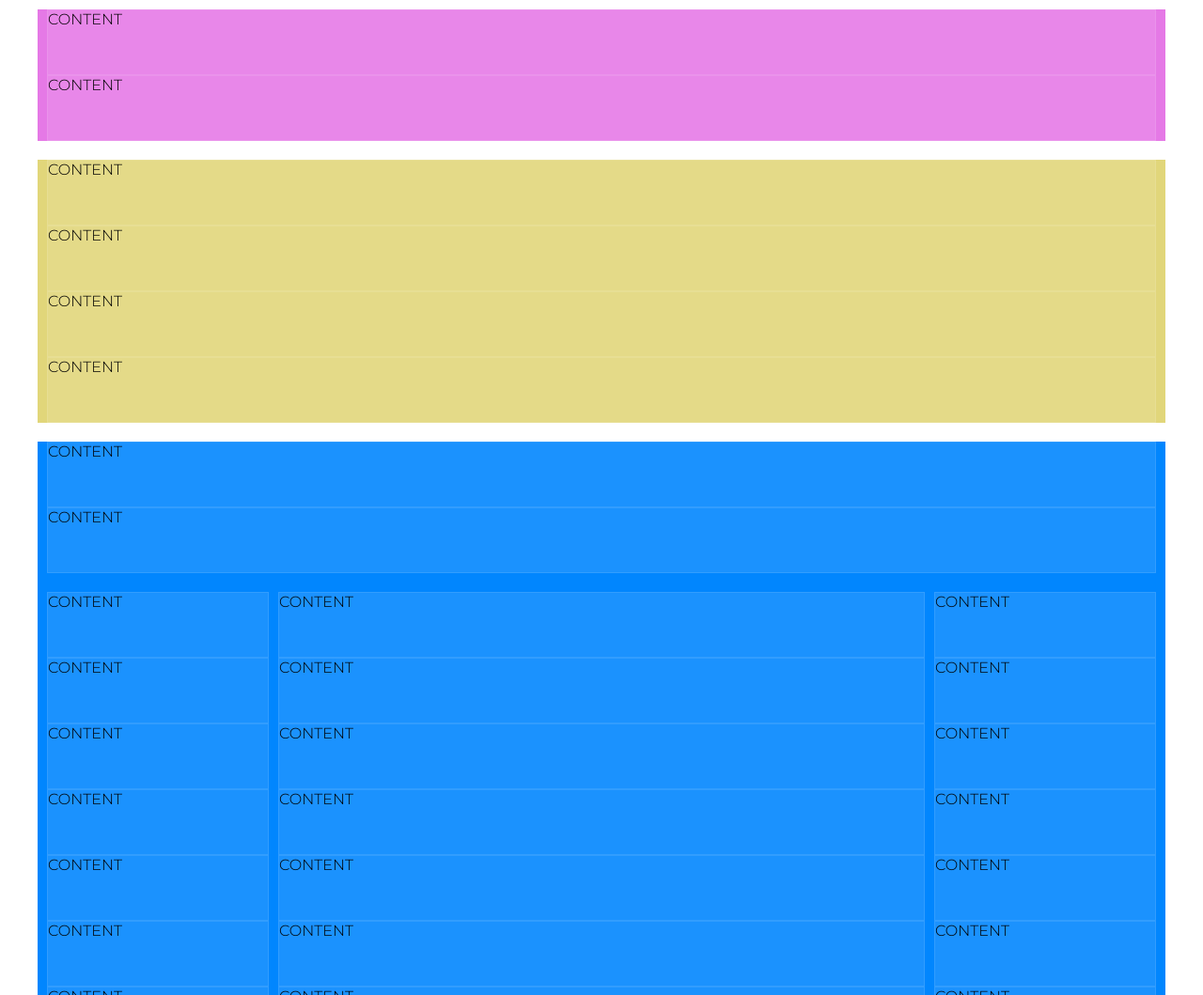
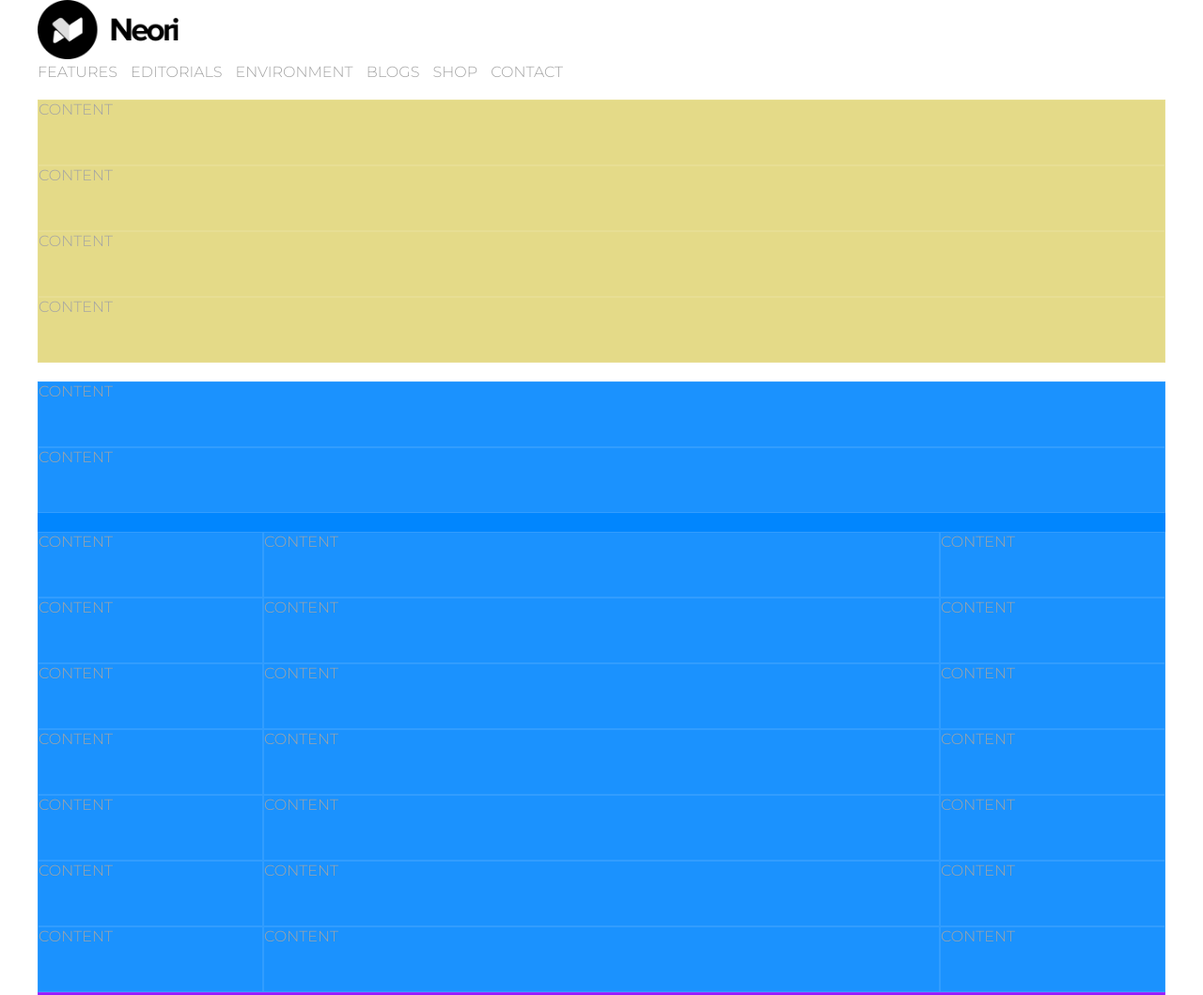
Before and after one commit to DanyMencu/htmlcss-wp, a plain HTML site: page index.html in a window 1280 px wide. Shown: the top 1059 px of the page at 94% size. Drawn offline with Linux system fonts and the light colour scheme.

Commit message:
Header create

```diff
--- a/css.style.css
+++ b/css.style.css
@@ -6,10 +6,19 @@
     font-family: 'Montserrat', sans-serif;
 }
 
+body {
+    font-size: 300;
+    color: #a4a4a4;
+}
+
 /* UTILITY */
 .container {
     max-width: 1200px;
-    margin: 10px auto 0;
+    margin: 0 auto;
+}
+
+.mb-20 {
+    margin-bottom: 20px;
 }
 
 .clearfix::after {
@@ -18,22 +27,6 @@
     clear: both;
 }
 
-.px-10 {
-    padding-left: 10px;
-    padding-right: 10px;
-}
-
-.mb-20 {
-    margin-bottom: 20px;
-}
-
-.mb-10 {
-    margin-bottom: 10px;
-}
-
-.ml-1 {
-    margin-left: 1%;
-}
 
 .content-box {
     height: 70px;
@@ -42,11 +35,30 @@
 }
 
 /* HEADER */
-.header-content {
-    width: 100%;
-    background-color: #e579e6;
+.brand img {
+    width: 150px;
+    display: inline-block;
 }
 
+.brand > ul > li {
+    list-style: none;
+    display: inline;
+    padding-right: 10px;
+}
+
+.brand > ul > li:last-child {
+    padding-right: 0;
+}
+
+.brand a {
+    text-transform: uppercase;
+    text-decoration: none;
+    color: #a4a4a4;
+}
+
+.brand a:hover {
+    color: #000;
+}
 /* MAIN */
 
 /* HERO SECTION */
--- a/index.html
+++ b/index.html
@@ -11,19 +11,33 @@
     <title>Wordpress layout</title>
 </head>
 <body>
-    <!-- Container -->
-    <div class="container">
-
     <!-- Header -->
-        <header>
-            <div class="header-content mb-20 px-10">
-                <div class="content-box">CONTENT</div>
-                <div class="content-box">CONTENT</div>
-            </div>
+    <header class="brand container mb-20">
+        <img src="./img/logo.png" alt="Neori's logo">
+        <ul>
+            <li>
+                <a href="#">features</a>
+            </li>
+            <li>
+                <a href="#">editorials</a>
+            </li>
+            <li>
+                <a href="#">environment</a>
+            </li>
+            <li>
+                <a href="#">blogs</a>
+            </li>
+            <li>
+                <a href="#">shop</a>
+            </li>
+            <li>
+                <a href="#">contact</a>
+            </li>
+        </ul>
     </header>
 
     <!-- Main -->
-        <main class="mb-10">
+    <main class="container mb-10">
 
         <!-- Hero -->
         <section class="hero mb-20 px-10">
@@ -66,7 +80,6 @@
                     <div class="content-box "> CONTENT
                     </div>
                 </aside>
-
                 <div class="central-main px-10">
                     <div class="content-box "> CONTENT
                     </div>
@@ -83,7 +96,6 @@
                     <div class="content-box "> CONTENT
                     </div>
                 </div>
-
                 <aside class="aside-main">
                     <div class="content-box "> CONTENT
                     </div>
@@ -105,12 +117,11 @@
     </main>
 
     <!-- Footer -->
-        <footer>
+    <footer class="container mb-10">
         <div class="footer-content px-10">
             <div class="content-box">CONTENT</div>
         </div>
     </footer>
-    </div>
 
 </body>
 </html>
```
Lines whose indentation alone changed are shown as unchanged.
